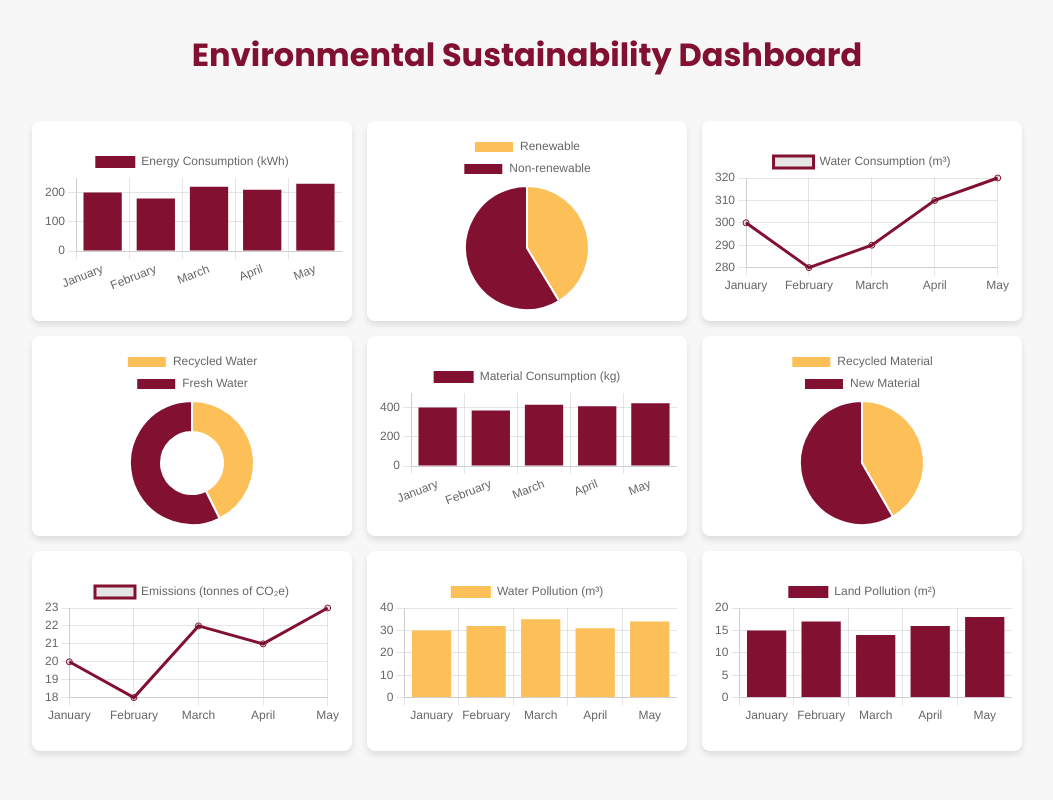
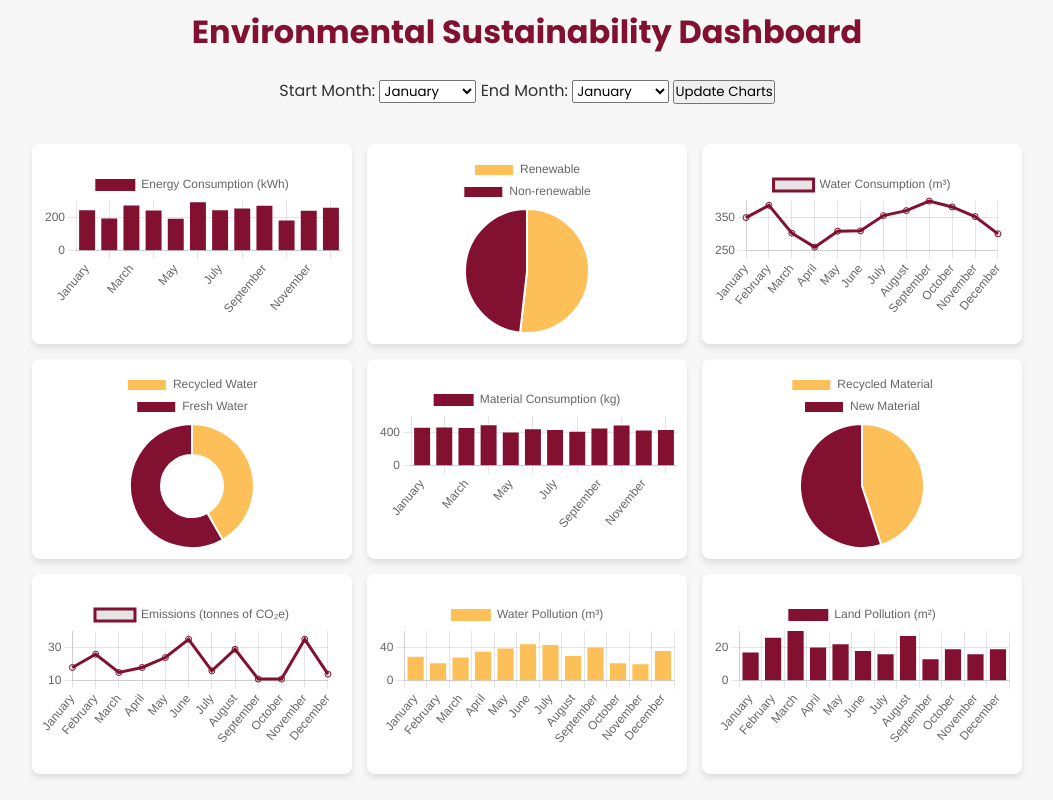
Before and after one commit to tech-enerzal/Technovate2.0, a website: page Frontend/pages/dashboard.html in a window 1280 px wide. Shown: the whole page, without its empty margins (113-1166 px from the left). Drawn offline with nearby package versions, Linux system fonts and the light colour scheme; files that its build step writes are made by us from their sources.

Commit message:
changed css

```diff
--- a/Frontend/css/login.css
+++ b/Frontend/css/login.css
@@ -14,6 +14,7 @@ body {
   justify-content: center;
   height: 100vh;
   margin: 0;
+  padding: 20px;
 }
 
 .container {
@@ -22,6 +23,7 @@ body {
   border-radius: 15px;
   box-shadow: 0 8px 20px rgba(0, 0, 0, 0.2);
   max-width: 400px;
+  width: 100%; /* Set to 100% to adapt to screen size */
   text-align: center;
   transition: transform 0.3s ease;
 }
@@ -66,6 +68,7 @@ input[type="text"]:focus {
   border-radius: 8px;
   margin-bottom: 20px;
   color: #821131;
+  width: 100%; /* Full width for responsiveness */
 }
 
 #wallet-address {
@@ -94,3 +97,38 @@ button:hover {
 button:active {
   background-color: #9d1433;
 }
+
+/* Responsive Styles */
+@media (max-width: 768px) {
+  .container {
+    padding: 30px;
+    max-width: 90%; /* Smaller width on tablets */
+  }
+
+  h1 {
+    font-size: 22px;
+  }
+
+  input[type="text"],
+  button {
+    font-size: 15px;
+    padding: 10px;
+  }
+}
+
+@media (max-width: 480px) {
+  .container {
+    padding: 20px;
+    max-width: 100%; /* Full width on smaller screens */
+  }
+
+  h1 {
+    font-size: 20px;
+  }
+
+  input[type="text"],
+  button {
+    font-size: 14px;
+    padding: 8px;
+  }
+}
--- a/Frontend/pages/dashboard.html
+++ b/Frontend/pages/dashboard.html
@@ -1,23 +1,25 @@
 <!DOCTYPE html>
 <html lang="en">
   <head>
-    <meta charset="UTF-8">
-    <meta name="viewport" content="width=device-width, initial-scale=1.0">
+    <meta charset="UTF-8" />
+    <meta name="viewport" content="width=device-width, initial-scale=1.0" />
     <title>Environmental Sustainability Dashboard</title>
     <!-- Google Fonts -->
-    <link href="https://fonts.googleapis.com/css2?family=Poppins:wght@400;600;700&display=swap" rel="stylesheet">
+    <link
+      href="https://fonts.googleapis.com/css2?family=Poppins:wght@400;600;700&display=swap"
+      rel="stylesheet"
+    />
     <!-- Chart.js CDN -->
     <script src="https://cdn.jsdelivr.net/npm/chart.js"></script>
-    <link rel="stylesheet" href="style.css">
+    <link rel="stylesheet" href="style.css" />
     <style>
       body {
-            font-family: 'Poppins', sans-serif;
+        font-family: "Poppins", sans-serif;
         background-color: #f7f7f7;
         display: flex;
         align-items: center;
         justify-content: center;
         min-height: 100vh;
-            overflow: hidden; /* Prevent scrolling */
       }
       h1 {
         text-align: center;
@@ -51,9 +53,45 @@
     </style>
   </head>
   <body>
-
     <div>
       <h1>Environmental Sustainability Dashboard</h1>
+
+      <div style="text-align: center; margin-bottom: 20px;">
+        <label for="startMonth">Start Month: </label>
+        <select id="startMonth">
+            <option value="0">January</option>
+            <option value="1">February</option>
+            <option value="2">March</option>
+            <option value="3">April</option>
+            <option value="4">May</option>
+            <option value="5">June</option>
+            <option value="6">July</option>
+            <option value="7">August</option>
+            <option value="8">September</option>
+            <option value="9">October</option>
+            <option value="10">November</option>
+            <option value="11">December</option>
+        </select>
+
+        <label for="endMonth">End Month: </label>
+        <select id="endMonth">
+            <option value="0">January</option>
+            <option value="1">February</option>
+            <option value="2">March</option>
+            <option value="3">April</option>
+            <option value="4">May</option>
+            <option value="5">June</option>
+            <option value="6">July</option>
+            <option value="7">August</option>
+            <option value="8">September</option>
+            <option value="9">October</option>
+            <option value="10">November</option>
+            <option value="11">December</option>
+        </select>
+
+        <button onclick="updateCharts()">Update Charts</button>
+    </div>
+
     <div class="dashboard-container">
         <!-- Energy Consumption -->
         <div class="chart-container">
@@ -103,35 +141,61 @@
     </div>
 
     <script>
-        // Function to fetch data from blockchain (replace this with actual blockchain call)
         async function fetchData() {
-            // Sample data; replace with real blockchain data
+            const months = ["January", "February", "March", "April", "May", "June", "July", "August", "September", "October", "November", "December"];
+
+            // Helper function to generate fluctuating data within a range
+            function generateFluctuatingData(min, max) {
+                return Array.from({ length: 12 }, () => Math.floor(Math.random() * (max - min + 1)) + min);
+            }
+
             return {
-                months: ["January", "February", "March", "April", "May"],
-                energyData: [200, 180, 220, 210, 230],
-                renewableEnergyData: [50, 70, 90, 100, 120],
-                waterData: [300, 280, 290, 310, 320],
-                recycledWaterData: [100, 120, 140, 130, 150],
-                materialData: [400, 380, 420, 410, 430],
-                recycledMaterialData: [150, 160, 170, 180, 190],
-                emissionsData: [20, 18, 22, 21, 23],
-                waterPollutionData: [30, 32, 35, 31, 34],
-                landPollutionData: [15, 17, 14, 16, 18]
+                months: months,
+                energyData: generateFluctuatingData(180, 300),           // Energy consumption in kWh
+                renewableEnergyData: generateFluctuatingData(50, 200),   // Renewable energy in kWh
+                waterData: generateFluctuatingData(250, 400),            // Water consumption in cubic meters
+                recycledWaterData: generateFluctuatingData(80, 250),     // Recycled water in cubic meters
+                materialData: generateFluctuatingData(350, 500),         // Material consumption in kg
+                recycledMaterialData: generateFluctuatingData(100, 300), // Recycled material in kg
+                emissionsData: generateFluctuatingData(10, 35),          // Emissions in tonnes of CO₂e
+                waterPollutionData: generateFluctuatingData(20, 45),     // Water pollution in cubic meters
+                landPollutionData: generateFluctuatingData(10, 30)       // Land pollution in square meters
             };
         }
 
-        // Initialize charts
-        async function initCharts() {
-            const data = await fetchData();
+        function getSelectedRange() {
+            const startMonth = parseInt(document.getElementById('startMonth').value);
+            const endMonth = parseInt(document.getElementById('endMonth').value);
+            return { startMonth, endMonth };
+        }
 
+        async function updateCharts() {
+            const { startMonth, endMonth } = getSelectedRange();
+            const allData = await fetchData();
+
+            const filteredData = {
+                months: allData.months.slice(startMonth, endMonth + 1),
+                energyData: allData.energyData.slice(startMonth, endMonth + 1),
+                renewableEnergyData: allData.renewableEnergyData.slice(startMonth, endMonth + 1),
+                waterData: allData.waterData.slice(startMonth, endMonth + 1),
+                recycledWaterData: allData.recycledWaterData.slice(startMonth, endMonth + 1),
+                materialData: allData.materialData.slice(startMonth, endMonth + 1),
+                recycledMaterialData: allData.recycledMaterialData.slice(startMonth, endMonth + 1),
+                emissionsData: allData.emissionsData.slice(startMonth, endMonth + 1),
+                waterPollutionData: allData.waterPollutionData.slice(startMonth, endMonth + 1),
+                landPollutionData: allData.landPollutionData.slice(startMonth, endMonth + 1)
+            };
+
+            charts.forEach(chart => chart.destroy());
+            drawCharts(filteredData);
+        }
+
+        function drawCharts(data) {
+            charts = [
                 new Chart(document.getElementById('energyConsumptionChart'), {
                     type: 'bar',
-                data: {
-                    labels: data.months,
-                    datasets: [{ label: 'Energy Consumption (kWh)', data: data.energyData, backgroundColor: '#821131' }]
-                }
-            });
-
+                    data: { labels: data.months, datasets: [{ label: 'Energy Consumption (kWh)', data: data.energyData, backgroundColor: '#821131' }] }
+                }),
                 new Chart(document.getElementById('renewableEnergyChart'), {
                     type: 'pie',
                     data: {
@@ -144,16 +208,11 @@
                             backgroundColor: ['#fdbf57', '#821131']
                         }]
                     }
-            });
-
+                }),
                 new Chart(document.getElementById('waterUsageChart'), {
                     type: 'line',
-                data: {
-                    labels: data.months,
-                    datasets: [{ label: 'Water Consumption (m³)', data: data.waterData, borderColor: '#821131', fill: false }]
-                }
-            });
-
+                    data: { labels: data.months, datasets: [{ label: 'Water Consumption (m³)', data: data.waterData, borderColor: '#821131', fill: false }] }
+                }),
                 new Chart(document.getElementById('recycledWaterChart'), {
                     type: 'doughnut',
                     data: {
@@ -166,16 +225,11 @@
                             backgroundColor: ['#fdbf57', '#821131']
                         }]
                     }
-            });
-
+                }),
                 new Chart(document.getElementById('materialUsageChart'), {
                     type: 'bar',
-                data: {
-                    labels: data.months,
-                    datasets: [{ label: 'Material Consumption (kg)', data: data.materialData, backgroundColor: '#821131' }]
-                }
-            });
-
+                    data: { labels: data.months, datasets: [{ label: 'Material Consumption (kg)', data: data.materialData, backgroundColor: '#821131' }] }
+                }),
                 new Chart(document.getElementById('recycledMaterialChart'), {
                     type: 'pie',
                     data: {
@@ -188,34 +242,27 @@
                             backgroundColor: ['#fdbf57', '#821131']
                         }]
                     }
-            });
-
+                }),
                 new Chart(document.getElementById('emissionsChart'), {
                     type: 'line',
-                data: {
-                    labels: data.months,
-                    datasets: [{ label: 'Emissions (tonnes of CO₂e)', data: data.emissionsData, borderColor: '#821131', fill: false }]
-                }
-            });
-
+                    data: { labels: data.months, datasets: [{ label: 'Emissions (tonnes of CO₂e)', data: data.emissionsData, borderColor: '#821131', fill: false }] }
+                }),
                 new Chart(document.getElementById('waterPollutionChart'), {
                     type: 'bar',
-                data: {
-                    labels: data.months,
-                    datasets: [{ label: 'Water Pollution (m³)', data: data.waterPollutionData, backgroundColor: '#fdbf57' }]
-                }
-            });
-
+                    data: { labels: data.months, datasets: [{ label: 'Water Pollution (m³)', data: data.waterPollutionData, backgroundColor: '#fdbf57' }] }
+                }),
                 new Chart(document.getElementById('landPollutionChart'), {
                     type: 'bar',
-                data: {
-                    labels: data.months,
-                    datasets: [{ label: 'Land Pollution (m²)', data: data.landPollutionData, backgroundColor: '#821131' }]
-                }
-            });
+                    data: { labels: data.months, datasets: [{ label: 'Land Pollution (m²)', data: data.landPollutionData, backgroundColor: '#821131' }] }
+                })
+            ];
         }
 
-        // Load charts on page load
+        async function initCharts() {
+            const data = await fetchData();
+            drawCharts(data);
+        }
+
         initCharts();
     </script>
   </body>
```
Lines whose indentation alone changed are shown as unchanged.
